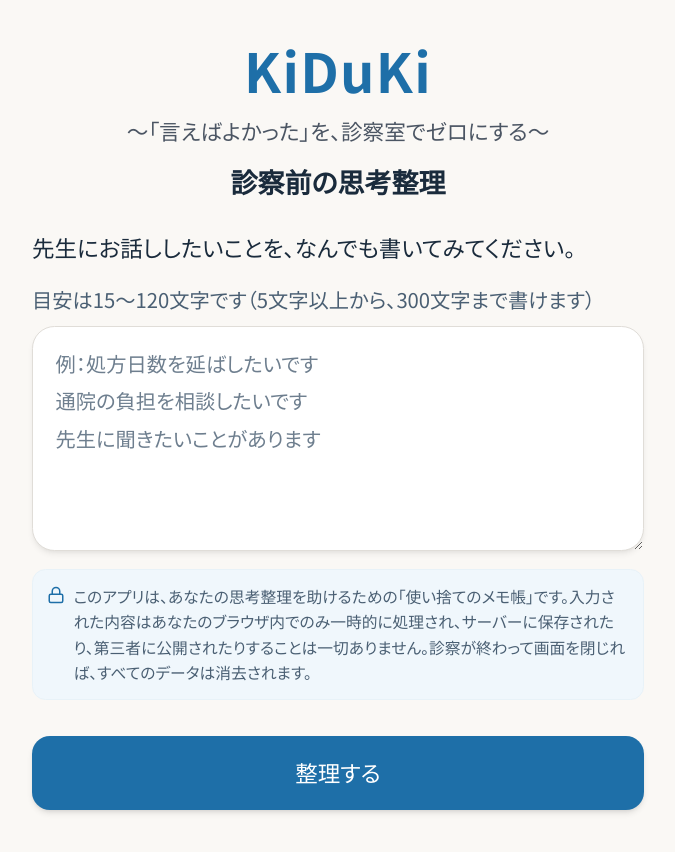
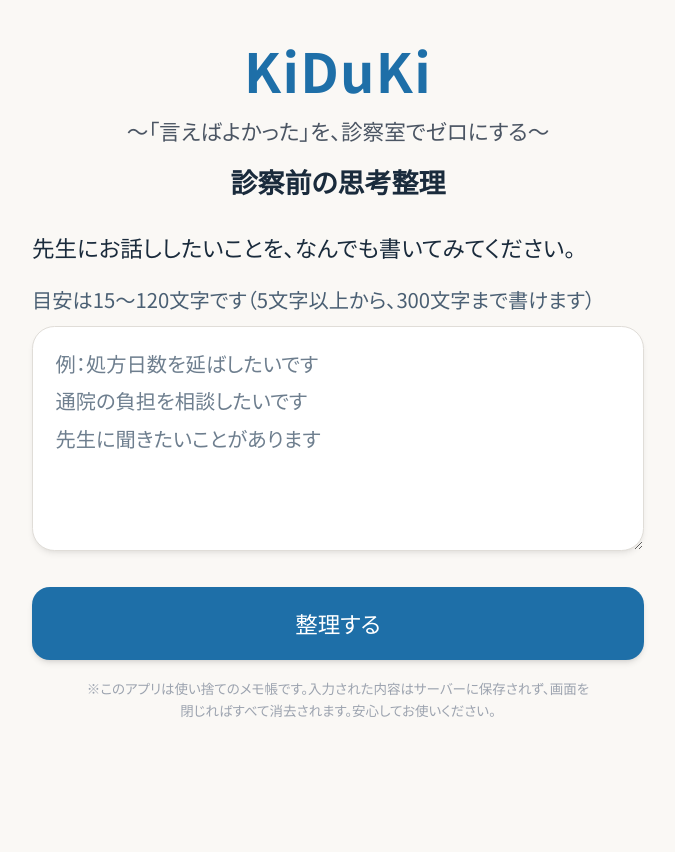
Before and after one commit to Medirealize/kiduki-app, a Next.js app: page / in a window 1280 px wide. Shown: the top 852 px of the page, without its empty margins (302-977 px from the left). After the commit the page ends 800 px from the top, so only its background shows below. Built offline with nearby package versions, Linux system fonts and the light colour scheme.

Commit message:
プライバシー注釈を「整理する」ボタン直下に移動（中央揃え・text-xs・gray-400・間隔確保）
Made-with: Cursor

```diff
--- a/src/components/InputScreen.tsx
+++ b/src/components/InputScreen.tsx
@@ -1,7 +1,6 @@
 "use client";
 
 import { useState, useRef, useEffect } from "react";
-import { Lock } from "lucide-react";
 import type { GenerateResultWithOptions, FinalMemo } from "@/types";
 
 const PLACEHOLDER =
@@ -296,12 +295,6 @@ export default function InputScreen() {
                 {error}
               </p>
             )}
-            <div className="mt-4 flex gap-2 rounded-xl bg-[var(--color-kiduki-blue-muted)] border border-[var(--color-kiduki-blue-light)] p-3 text-[var(--color-kiduki-ink-muted)]" role="note" aria-label="プライバシーについて">
-              <Lock className="flex-shrink-0 mt-0.5 w-4 h-4 text-[var(--color-kiduki-blue)]" aria-hidden />
-              <p className="text-sm leading-relaxed">
-                このアプリは、あなたの思考整理を助けるための「使い捨てのメモ帳」です。入力された内容はあなたのブラウザ内でのみ一時的に処理され、サーバーに保存されたり、第三者に公開されたりすることは一切ありません。診察が終わって画面を閉じれば、すべてのデータは消去されます。
-              </p>
-            </div>
             <div className="mt-8">
               <button
                 type="button"
@@ -319,6 +312,9 @@ export default function InputScreen() {
                   "整理する"
                 )}
               </button>
+              <p className="mt-4 text-center text-xs text-gray-400 leading-relaxed max-w-md mx-auto" role="note" aria-label="プライバシーについて">
+                ※このアプリは使い捨てのメモ帳です。入力された内容はサーバーに保存されず、画面を閉じればすべて消去されます。安心してお使いください。
+              </p>
             </div>
           </>
         )}
```
